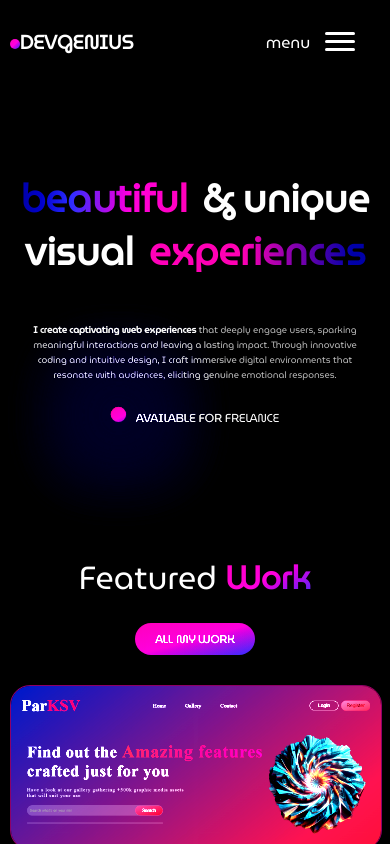
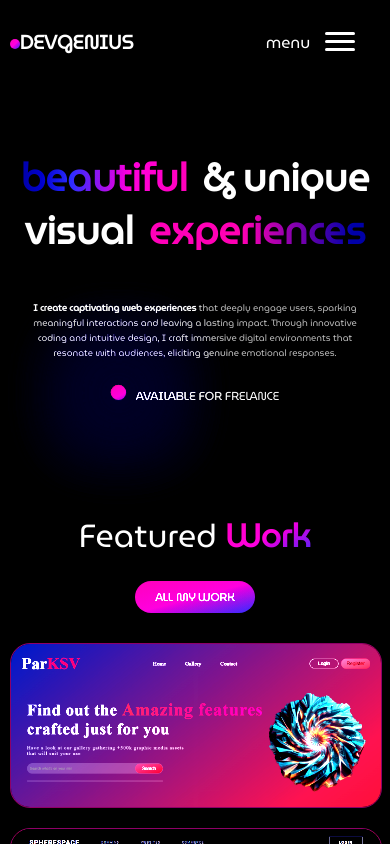
Before and after one commit to Jojoksv/Devgenius_porfolio, a React (Vite) app: page / in a window 390 px wide. Shown: the top 844 px of the page. Built offline with nearby package versions, Linux system fonts and the light colour scheme.

Commit message:
Update Figure.css

```diff
--- a/src/styles/Figure.css
+++ b/src/styles/Figure.css
@@ -228,7 +228,7 @@
   @media screen and (max-width: 580px){
     .figureFigure{
         font-size: 1.7em;
-        height: 40vh;
+        height: 35vh;
         gap: 50px;
         padding-top: 7em;
     }
```
